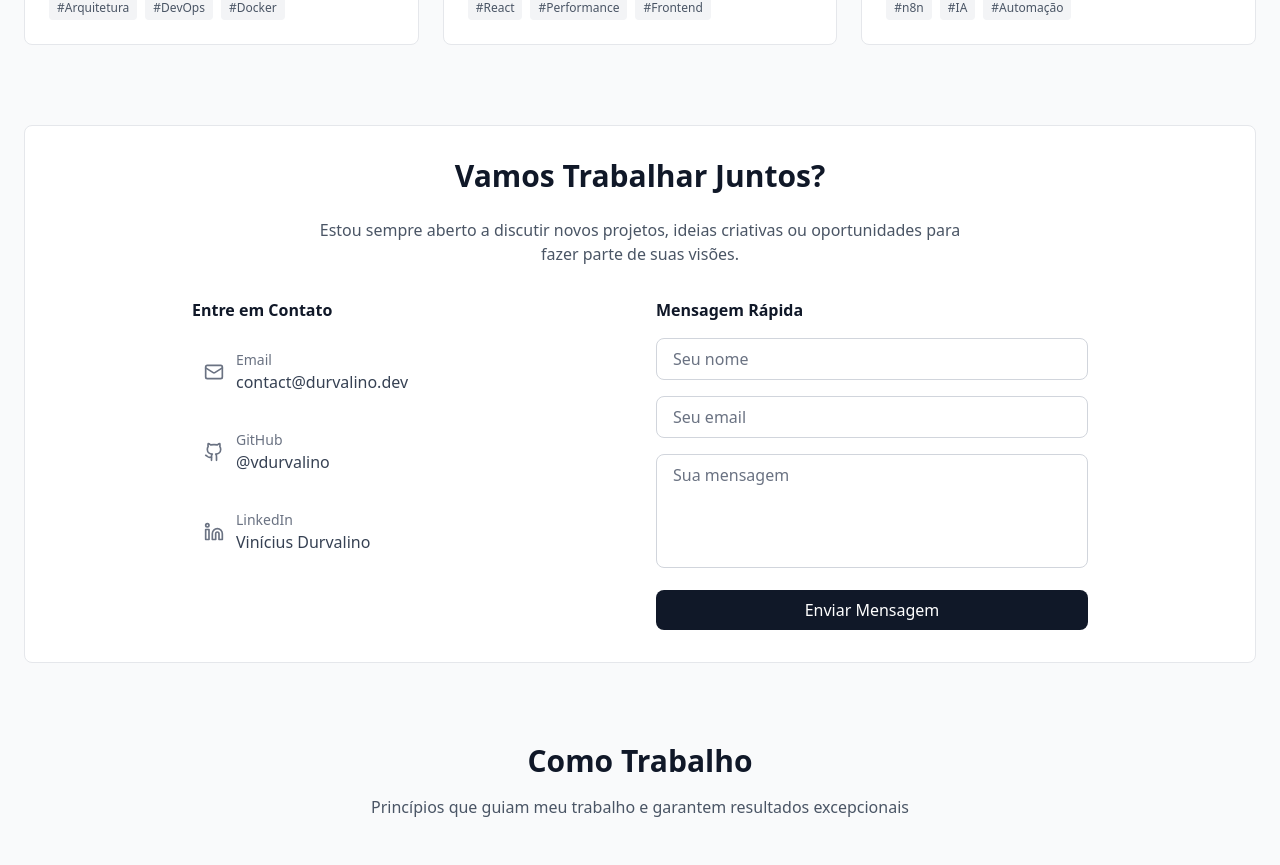
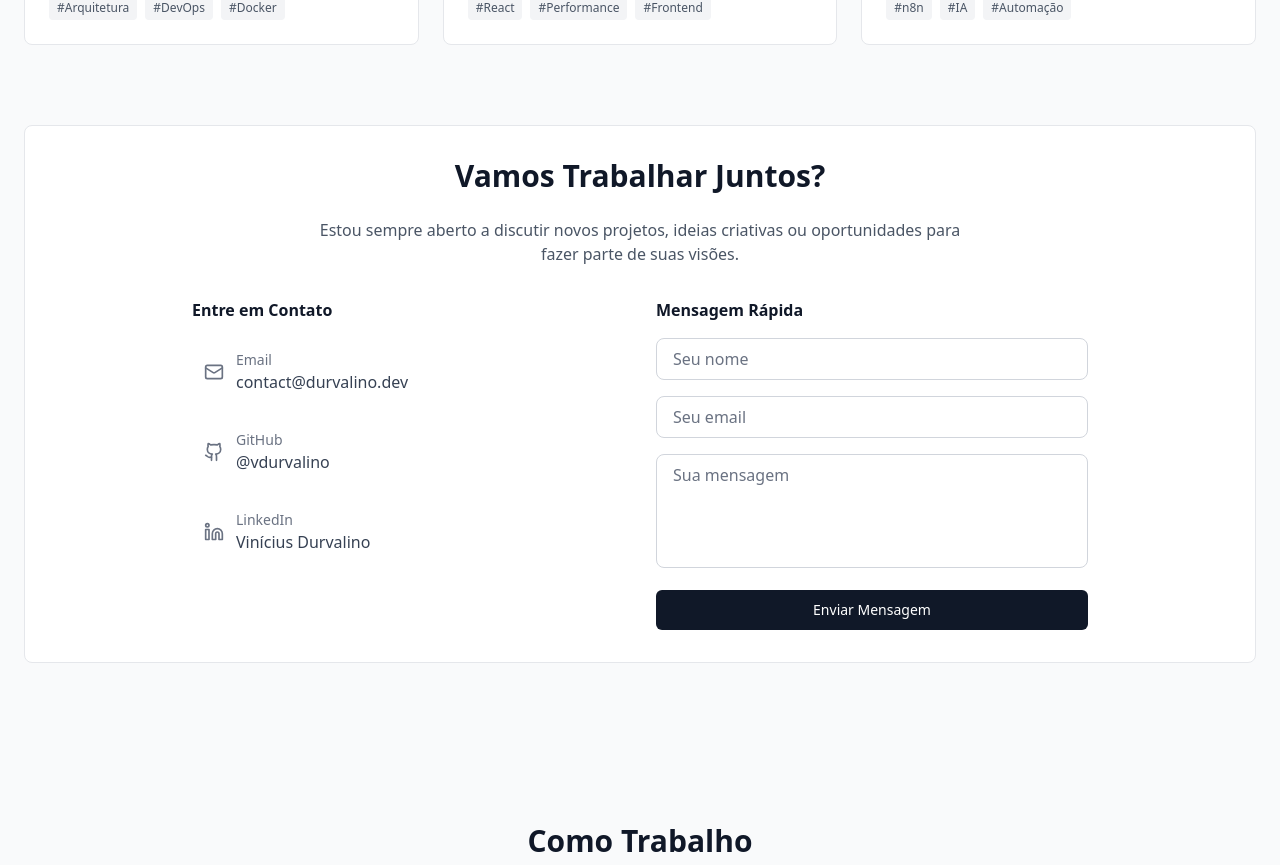
Before and after one commit to vdurvalino/professional-profile-page, a Next.js app: page / in a window 1280 px wide. Shown: the part 2720-3585 px from the top of the page. Built offline with nearby package versions, Linux system fonts and the light colour scheme.

Commit message:
refactor: move ContactSection to shared components directory

```diff
--- a/src/app/contact/page.tsx
+++ b/src/app/contact/page.tsx
@@ -1,4 +1,4 @@
-import {ContactSection} from "@/app/(components)/ContactSection";
+import {ContactSection} from "@/components/ContactSection";
 
 export default function ContactPage() {
     return (
--- a/src/app/page.tsx
+++ b/src/app/page.tsx
@@ -2,7 +2,7 @@ import {HeroSection} from "@/app/(components)/HeroSection";
 import {StackSection} from "@/app/(components)/StackSection";
 import {ProjectsSection} from "@/app/(components)/ProjectsSection";
 import {BlogSection} from "@/app/(components)/BlogSection";
-import {ContactSection} from "@/app/(components)/ContactSection";
+import {ContactSection} from "@/components/ContactSection";
 import {ValuesAndPhilosophySection} from "@/app/(components)/ValuesAndPhilosophySection";
 
 export default function HomePage() {
--- a/src/app/(components)/ContactSection.tsx
+++ b/src/components/ContactSection.tsx
@@ -1,17 +1,21 @@
 import React from 'react';
 import {Github, Linkedin, Mail} from 'lucide-react';
 import Link from "next/link";
+import {twMerge} from "tailwind-merge";
+import {Button} from "@/components/ui/Button";
 
-export const ContactSection: React.FC = () => {
+type ContactSectionProps = { className?: string }
+
+export const ContactSection: React.FC<ContactSectionProps> = ( {className}: ContactSectionProps ) => {
     return (
-        <section className="mb-20">
+        <section className={twMerge("mb-40", className)}>
             <div
                 className="bg-white dark:bg-gray-900/20 rounded-lg p-8 border border-gray-200 dark:border-gray-700">
                 <h2 className="text-3xl font-bold text-gray-900 dark:text-white mb-6 text-center">
                     Vamos Trabalhar Juntos?
                 </h2>
 
-                <p className="text-center text-gray-600 dark:text-gray-400 mb-8 max-w-2xl mx-auto">
+                <p className="text-center text-gray-600 dark:text-gray-300 mb-8 max-w-2xl mx-auto">
                     Estou sempre aberto a discutir novos projetos, ideias criativas ou oportunidades para fazer
                     parte de suas visões.
                 </p>
@@ -29,9 +33,9 @@ export const ContactSection: React.FC = () => {
                                     className="flex items-center gap-3 p-3 hover:bg-gray-50 dark:hover:bg-gray-700 rounded-lg transition-colors group"
                                 >
                                     <Mail
-                                        className="w-5 h-5 text-gray-500 group-hover:text-gray-700 dark:group-hover:text-gray-300"/>
+                                        className="w-5 h-5 text-gray-500 group-hover:text-gray-700 dark:group-hover:text-gray-400"/>
                                     <div>
-                                        <div className="text-sm text-gray-500 dark:text-gray-500">Email</div>
+                                        <div className="text-sm text-gray-500 dark:text-gray-400">Email</div>
                                         <div
                                             className="text-gray-700 dark:text-gray-300">contact@durvalino.dev
                                         </div>
@@ -45,9 +49,9 @@ export const ContactSection: React.FC = () => {
                                     className="flex items-center gap-3 p-3 hover:bg-gray-50 dark:hover:bg-gray-700 rounded-lg transition-colors group"
                                 >
                                     <Github
-                                        className="w-5 h-5 text-gray-500 group-hover:text-gray-700 dark:group-hover:text-gray-300"/>
+                                        className="w-5 h-5 text-gray-500 group-hover:text-gray-700 dark:group-hover:text-gray-400"/>
                                     <div>
-                                        <div className="text-sm text-gray-500 dark:text-gray-500">GitHub</div>
+                                        <div className="text-sm text-gray-500 dark:text-gray-400">GitHub</div>
                                         <div className="text-gray-700 dark:text-gray-300">@vdurvalino</div>
                                     </div>
                                 </Link>
@@ -59,9 +63,9 @@ export const ContactSection: React.FC = () => {
                                     className="flex items-center gap-3 p-3 hover:bg-gray-50 dark:hover:bg-gray-700 rounded-lg transition-colors group"
                                 >
                                     <Linkedin
-                                        className="w-5 h-5 text-gray-500 group-hover:text-gray-700 dark:group-hover:text-gray-300"/>
+                                        className="w-5 h-5 text-gray-500 group-hover:text-gray-700 dark:group-hover:text-gray-400"/>
                                     <div>
-                                        <div className="text-sm text-gray-500 dark:text-gray-500">LinkedIn</div>
+                                        <div className="text-sm text-gray-500 dark:text-gray-400">LinkedIn</div>
                                         <div className="text-gray-700 dark:text-gray-300">Vinícius Durvalino
                                         </div>
                                     </div>
@@ -97,12 +101,12 @@ export const ContactSection: React.FC = () => {
                         className="w-full px-4 py-2 border border-gray-300 dark:border-gray-600 rounded-lg bg-white dark:bg-gray-800 text-gray-900 dark:text-white placeholder-gray-500 dark:placeholder-gray-400 focus:outline-none focus:ring-2 focus:ring-gray-900 dark:focus:ring-white focus:border-transparent resize-none"
                     />
                             </div>
-                            <button
+                            <Button
                                 type="submit"
-                                className="w-full px-4 py-2 bg-gray-900 dark:bg-white text-white dark:text-gray-900 rounded-lg hover:bg-gray-800 dark:hover:bg-gray-100 transition-colors font-medium"
+                                className="w-full"
                             >
                                 Enviar Mensagem
-                            </button>
+                            </Button>
                         </form>
                     </div>
                 </div>
```
